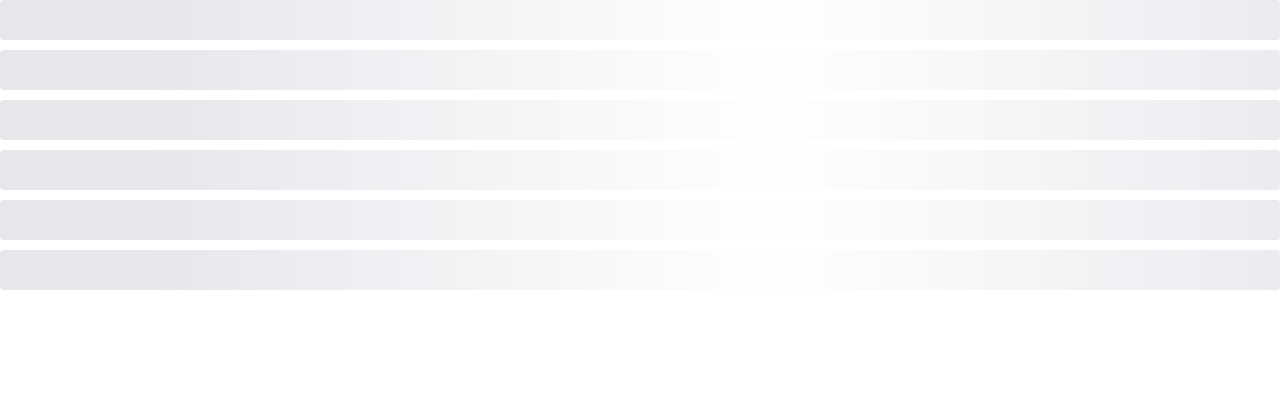
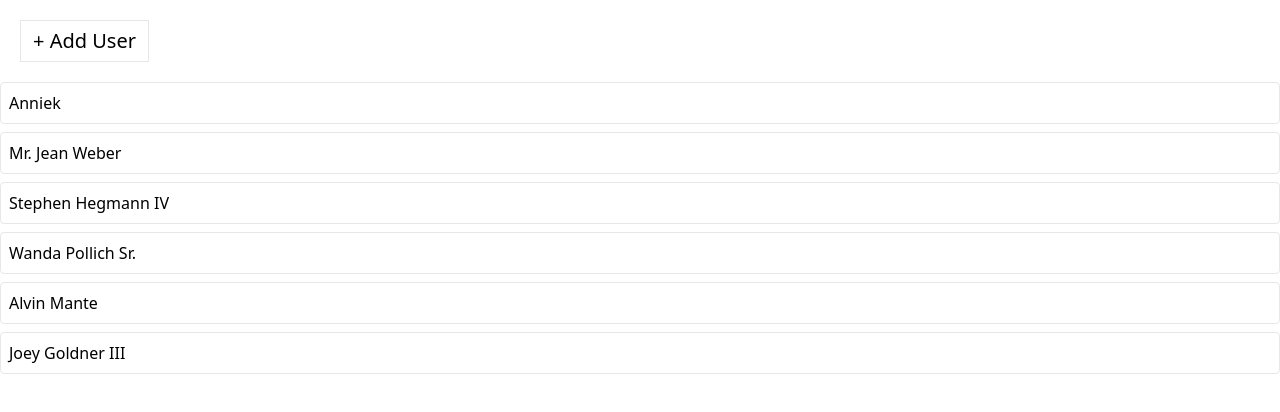
Before and after one commit to Keinna/media-fetcher-react-redux-toolkit, a React (Create React App) app: page / in a window 1280 px wide. Shown: the top 412 px of the page. Built offline with nearby package versions, Linux system fonts and the light colour scheme; data requests are answered from the project's data file.

Commit message:
add random user to list

```diff
--- a/db.json
+++ b/db.json
@@ -1,5 +1,30 @@
 {
-    "users": [{ "id": 1, "name": "Anniek" }],
-    "albums": [],
-    "photos": []
+  "users": [
+    {
+      "id": 1,
+      "name": "Anniek"
+    },
+    {
+      "name": "Mr. Jean Weber",
+      "id": 2
+    },
+    {
+      "name": "Stephen Hegmann IV",
+      "id": 3
+    },
+    {
+      "name": "Wanda Pollich Sr.",
+      "id": 4
+    },
+    {
+      "name": "Alvin Mante",
+      "id": 5
+    },
+    {
+      "name": "Joey Goldner III",
+      "id": 6
+    }
+  ],
+  "albums": [],
+  "photos": []
 }
--- a/src/components/UsersList.js
+++ b/src/components/UsersList.js
@@ -1,6 +1,7 @@
 import { useEffect } from "react";
 import { useDispatch, useSelector } from "react-redux";
-import { fetchUsers } from "../store";
+import { fetchUsers, addUser } from "../store";
+import Button from "./Button";
 import SkeletonLoader from "./SkeletonLoader";
 
 function UsersList() {
@@ -13,6 +14,10 @@ function UsersList() {
         dispatch(fetchUsers());
     }, [dispatch]);
 
+    const handleUserAdd = () => {
+        dispatch(addUser());
+    };
+
     if (isLoading) {
         return <SkeletonLoader times={6} className="h-10 w-full" />;
     }
@@ -20,7 +25,26 @@ function UsersList() {
         return <div>Error fetching data....</div>;
     }
 
-    return <div>{data.length}</div>;
+    const renderedUsers = data.map((user) => {
+        return (
+            <div key={user.id} className="mb-2 border rounded">
+                <div className="flex p-2 justify-between items-center cursor-pointer">
+                    {user.name}
+                </div>
+            </div>
+        );
+    });
+
+    return (
+        <div>
+            <div className="flex flex-row justify-between m-3">
+                <h1 className="m-2 text-xl">
+                    <Button onClick={handleUserAdd}>+ Add User</Button>
+                </h1>
+            </div>
+            {renderedUsers}
+        </div>
+    );
 }
 
 export default UsersList;
--- a/src/store/index.js
+++ b/src/store/index.js
@@ -8,3 +8,4 @@ export const store = configureStore({
 });
 
 export * from "./thunks/fetchUsers";
+export * from "./thunks/addUser";
--- a/src/store/slices/usersSlice.js
+++ b/src/store/slices/usersSlice.js
@@ -1,5 +1,6 @@
 import { createSlice } from "@reduxjs/toolkit";
 import { fetchUsers } from "../thunks/fetchUsers";
+import { addUser } from "../thunks/addUser";
 
 const usersSlice = createSlice({
     name: "users",
@@ -20,6 +21,18 @@ const usersSlice = createSlice({
             state.isLoading = false;
             state.error = action.error;
         });
+
+        builder.addCase(addUser.pending, (state, action) => {
+            state.isLoading = true;
+        });
+        builder.addCase(addUser.fulfilled, (state, action) => {
+            state.isLoading = false;
+            state.data.push(action.payload);
+        });
+        builder.addCase(addUser.rejected, (state, action) => {
+            state.isLoading = false;
+            state.error = action.error;
+        });
     },
 });
 
--- /dev/null
+++ b/src/store/thunks/addUser.js
@@ -0,0 +1,13 @@
+import { createAsyncThunk } from "@reduxjs/toolkit";
+import axios from "axios";
+import { faker } from "@faker-js/faker";
+
+const addUser = createAsyncThunk('users/add', async () =>{
+const response = await axios.post('http://localhost:3005/users', {
+    name: faker.name.fullName()
+})
+
+return response.data
+});
+
+export {addUser};
--- a/src/store/thunks/fetchUsers.js
+++ b/src/store/thunks/fetchUsers.js
@@ -3,7 +3,7 @@ import axios from "axios";
 
 const fetchUsers = createAsyncThunk("users/fetch", async () => {
     const response = await axios.get("http://localhost:3005/users");
-    await pause(9000);
+    await pause(1000);
     return response.data;
 });
 
```
